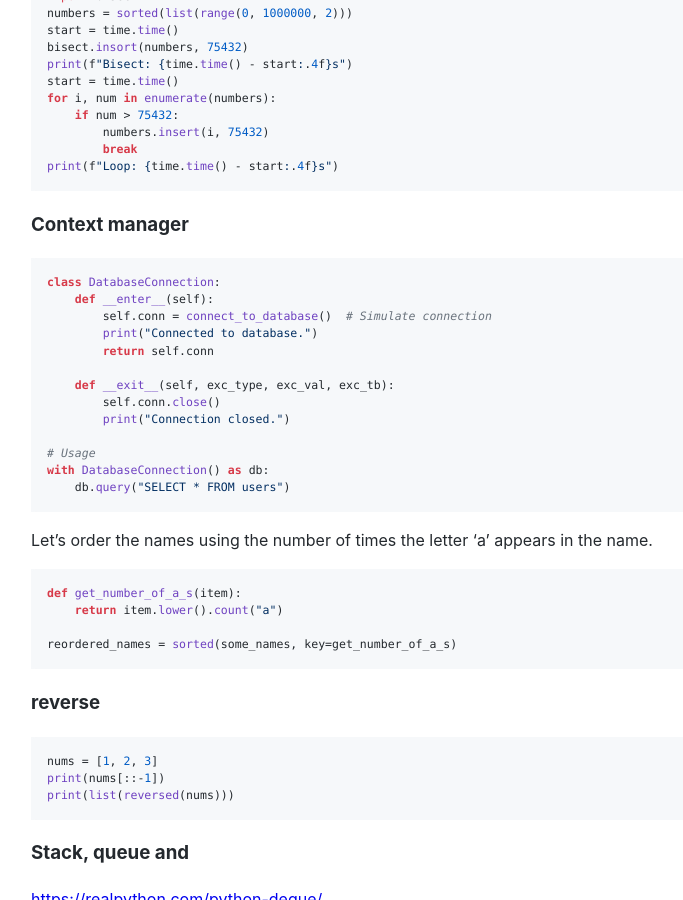
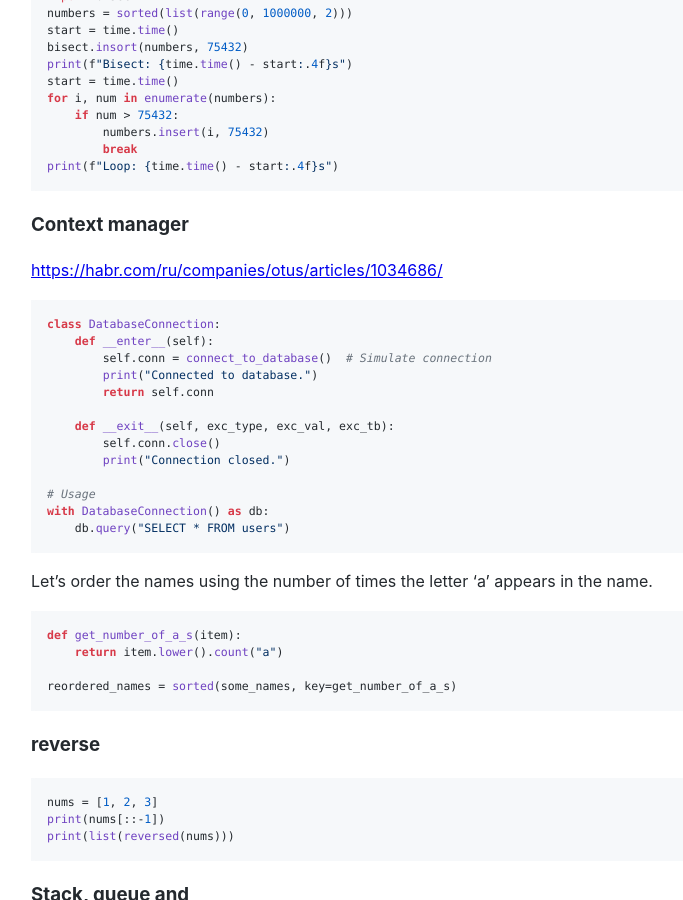
Before and after one commit to Michael-Lubinsky/michael-lubinsky.github.com, a Jekyll site: the page built from python/python.md, in a window 1280 px wide and 900 px high, scrolled down 5433 px. Shown: the whole window, without its empty margins (159-842 px from the left). Built offline with Jekyll 4.4.1, drawn with Linux system fonts in a browser that asks for light colours; our own code applies the rules of GitHub Pages for plain Markdown files.

Commit message:
Update python.md

````diff
--- a/python/python.md
+++ b/python/python.md
@@ -267,6 +267,7 @@ for i, num in enumerate(numbers):
 print(f"Loop: {time.time() - start:.4f}s")
 ```
 ### Context manager
+<https://habr.com/ru/companies/otus/articles/1034686/>
 
 ```python
 class DatabaseConnection:
````
